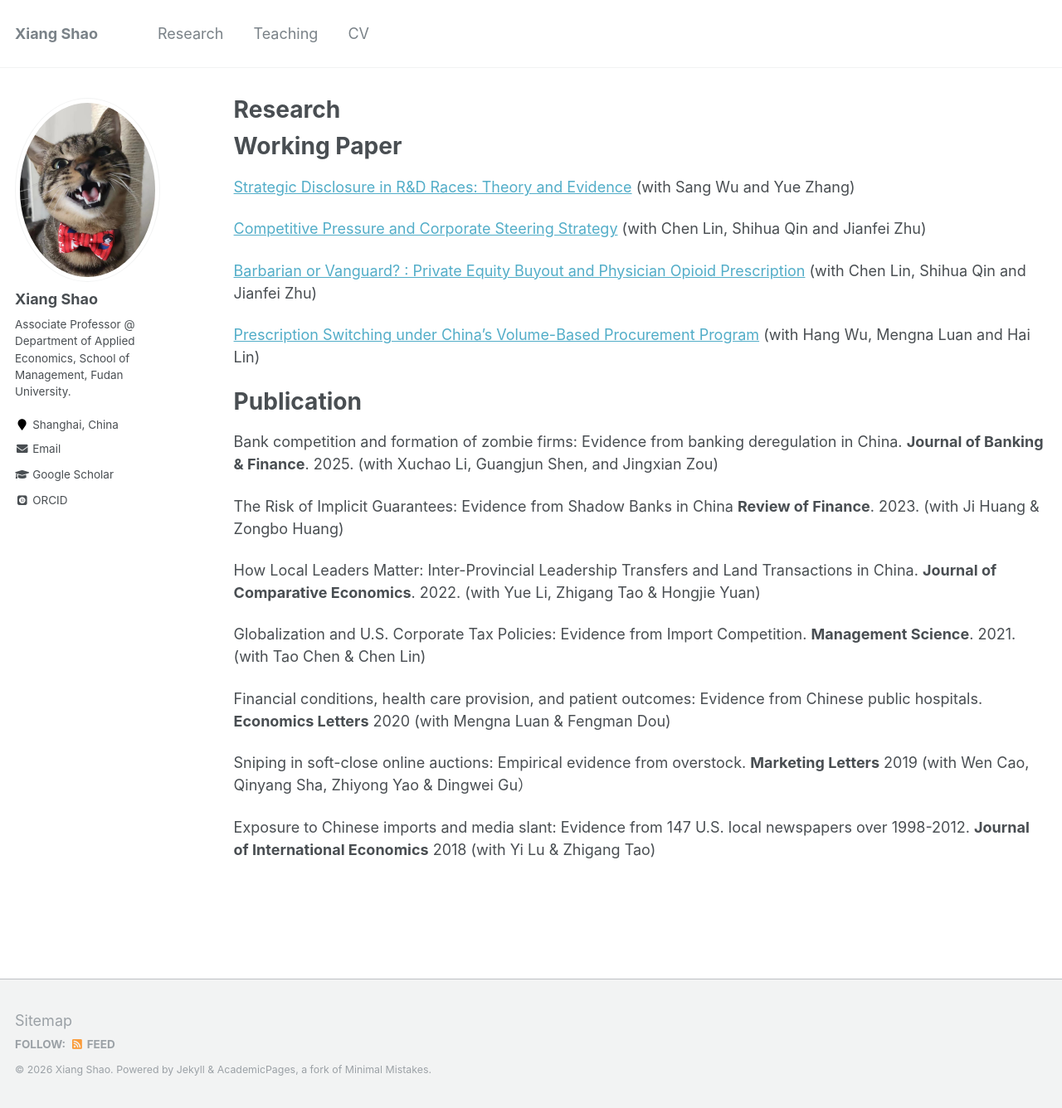
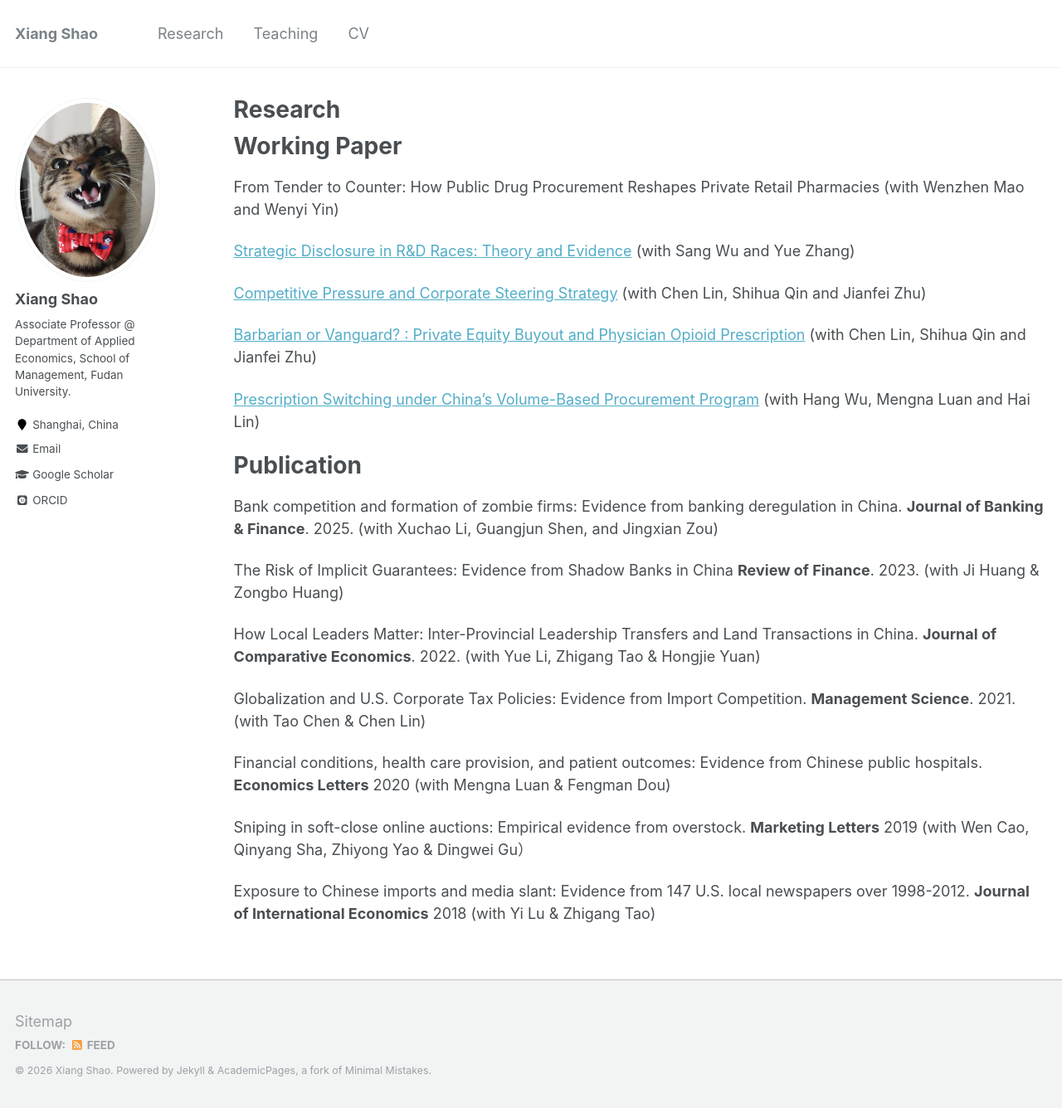
Before and after one commit to xiangshao/xiangshao.github.io, a Jekyll site: the page built from _pages/publications.md, in a window 1280 px wide and 1336 px high. Shown: the whole window at 83% size. Built offline with Jekyll 4.4.1, drawn with Linux system fonts in a browser that asks for light colours; some web fonts are replaced.

Commit message:
Update publications.md

```diff
--- a/_pages/publications.md
+++ b/_pages/publications.md
@@ -5,6 +5,8 @@ permalink: /publications/
 author_profile: true
 ---
 # Working Paper
+From Tender to Counter: How Public Drug Procurement Reshapes Private Retail Pharmacies (with Wenzhen Mao and Wenyi Yin)
+
 [Strategic Disclosure in R&D Races: Theory and Evidence](https://papers.ssrn.com/abstract=5895603) (with Sang Wu and Yue Zhang)
 
 [Competitive Pressure and Corporate Steering Strategy](https://papers.ssrn.com/sol3/papers.cfm?abstract_id=5065495) (with Chen Lin, Shihua Qin and Jianfei Zhu)
```
